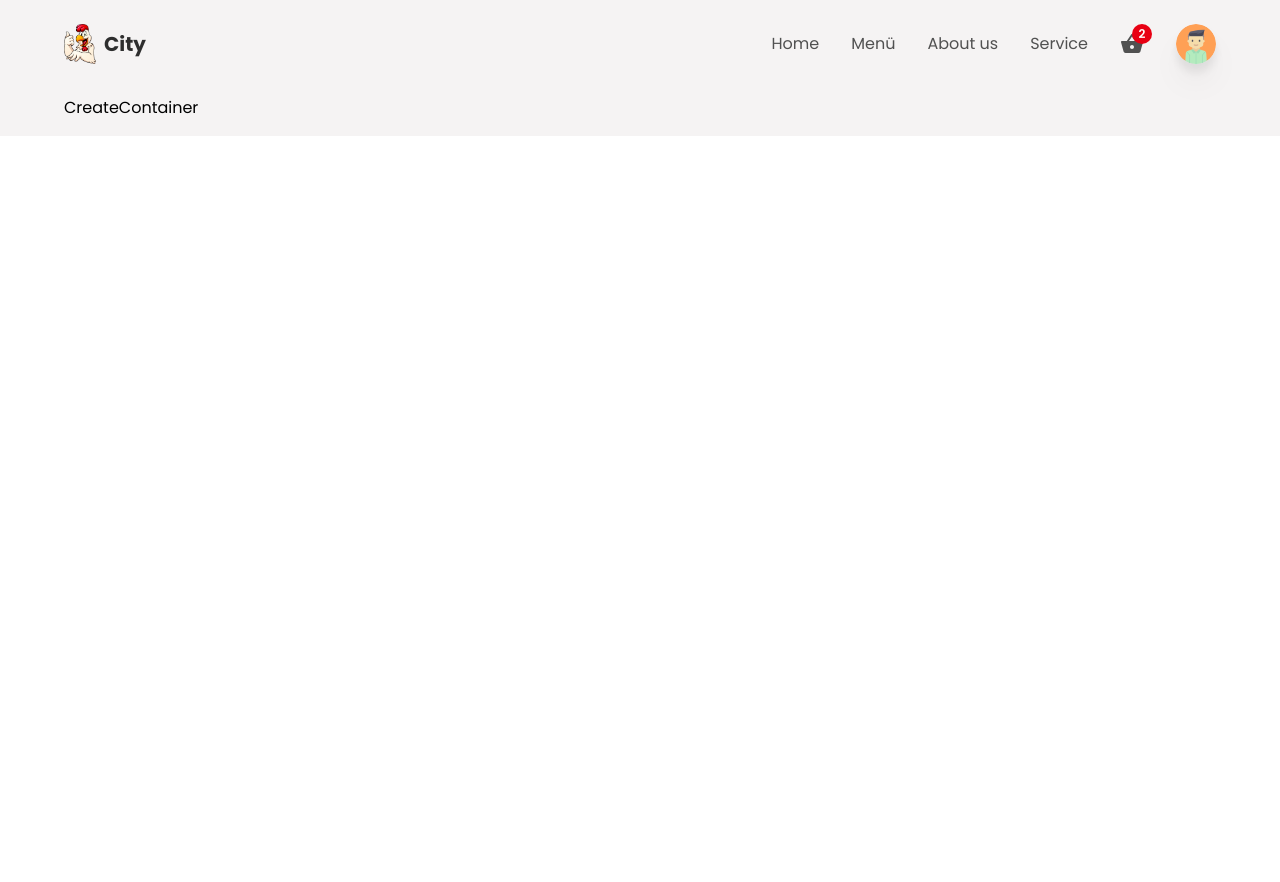
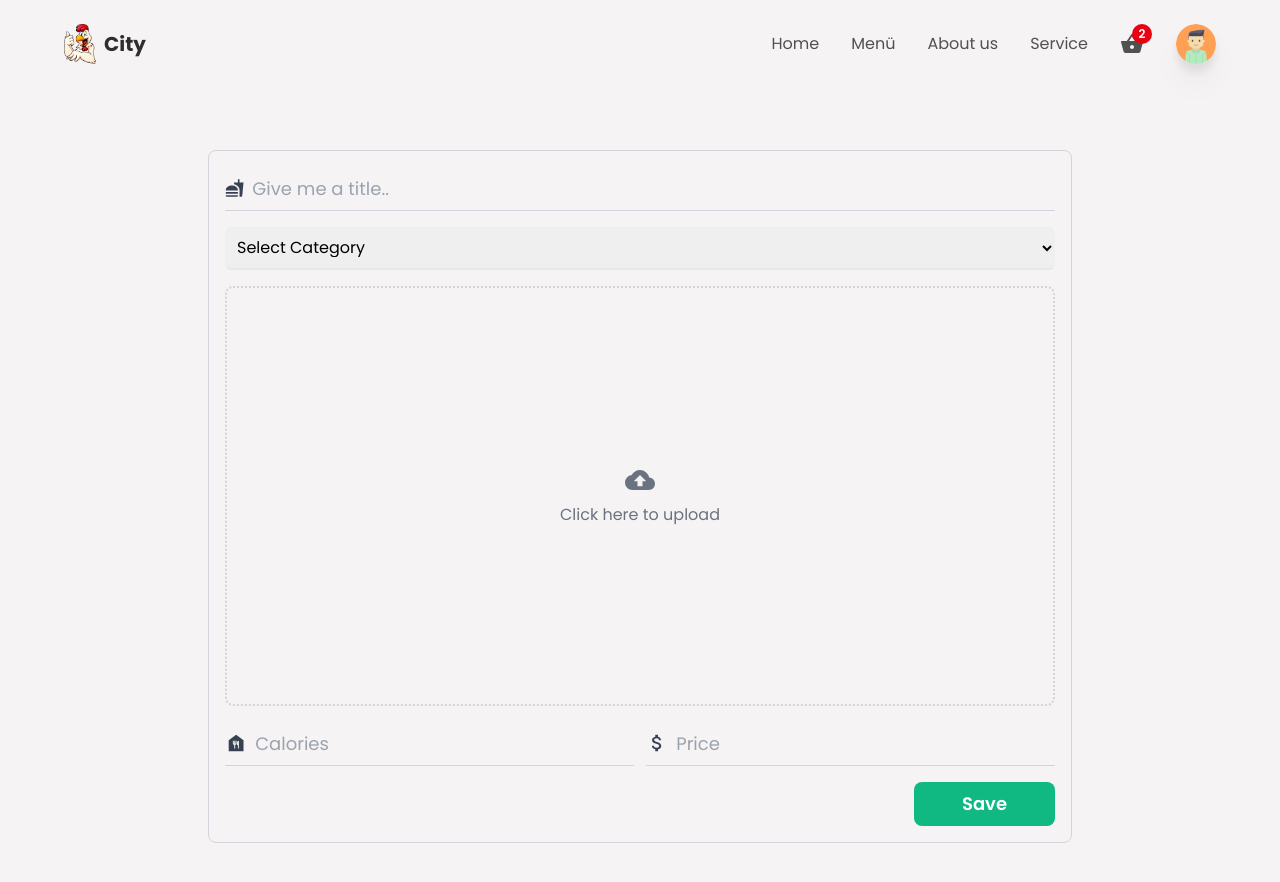
Before and after one commit to murataktas61/restaurantapp, a React (Create React App) app: page /createItem in a window 1280 px wide. Shown: the top 882 px of the page. Before the commit the page ends 800 px from the top, so only its background shows below. Built offline with nearby package versions, Linux system fonts and the light colour scheme.

Commit message:
createItem section update

```diff
--- a/src/components/CreateContainer.jsx
+++ b/src/components/CreateContainer.jsx
@@ -1,9 +1,111 @@
-import React from 'react'
+import React, { useState } from 'react'
+import { motion } from 'framer-motion';
+import {MdAttachMoney, MdCloudUpload, MdDelete, MdFastfood, MdFoodBank} from 'react-icons/md'
+import { categories } from '../utils/data';
+import Loader from './Loader';
 
 const CreateContainer = () => {
+
+  const [title,setTitle]=useState("");
+  const [calories,setCalories]=useState("");
+  const [price,setPrice]=useState("");
+  const [category,setCategory]=useState(null);
+  const [imageAsset,setImageAsset]=useState(null);
+  const [fields,setFields]=useState(false);
+  const [alertStatus , setAlertStatus]=useState("danger");
+  const [msg,setMsg] = useState(null);
+  const [isLoading,setIsLoading]=useState(false);
+
+  const uploadimage =()=>{}
+  const deleteImage =()=>{}
+  const saveDetails =()=>{}
+
+
   return (
-    <div>
-      CreateContainer
+    <div className='w-full min-h-screen flex items-center justify-center'>
+      <div className='w-[80%] md:w-[75%] border border-gray-300 rounded-lg p-4 flex flex-col items-center justify-center gap-4'>
+        {fields && (
+            <motion.p
+            initial={{opacity:0}}
+            animate={{opacity:1}}
+            exit={{opacity:0}}
+            className={`w-full p-2 rounded-lg text-center text-lg font-semibold ${alertStatus === "danger" ? "bg-red-400 text-red-800" : "bg-emerald-400 text-emerald-800"}`}>
+              {msg}
+            </motion.p>
+          )}
+          <div className='w-full py-2 border-b border-gray-300 flex items-center gap-2'>
+            <MdFastfood className='text-xl text-gray-700'/>
+            <input type="text"
+            required
+            value={title}
+            onChange={(e)=>setTitle(e.target.value)}
+            placeholder='Give me a title..'
+            className='w-full h-full text-lg bg-transparent  outline-none border-none placeholder:text-gray-400 text-textColor'
+            />
+          </div>
+          <div className='w-full'>
+            <select onChange={(e)=>setCategory(e.target.value)} className="outline-none w-full text-base border-b-2 border-gray-200 p-2 rounded-md cursor-pointer">
+              <option value="other" className='bg-white'>Select Category</option>
+              {categories && categories.map(item =>(
+                <option key={item.id} className="text-base border-0 outline-none capitalize bg-white text-headingColor"
+                value={item.urlParamName}
+                >
+                  {item.name}
+                </option>
+              ))}
+            </select>
+          </div>
+          <div className='group flex justify-center items-center flex-col border-2 border-dotted border-gray-300 w-full h-225 md:h-420 cursor-pointer rounded-lg'>
+            {isLoading ? ( <Loader/> ) : (<>
+                {!imageAsset ? ( <>
+                <label className='w-full h-full flex flex-col items-center justify-center cursor-pointer'>
+                  <div className='w-full h-full flex flex-col items-center justify-center gap-2'>
+                    <MdCloudUpload className='text-gray-500 text-3xl hover:text-gray-700'/>
+                    <p className='text-gray-500 hover:text-gray-700'>Click here to upload</p>
+                  </div>
+                  <input type="file" name="uploadimage" accept='image/*' onChange={uploadimage} className="w-0 h-0"/>
+                </label>
+                </>
+                ) :(
+                <>
+                <div className='relavite h-full'>
+                  <img src={imageAsset} alt="uploaded image" className='w-full h-full object-cover' />
+                  <button type="button" className='absolute bottom-3 right-3 p-3 rounded-full bg-red-500 text-xl cursor-pointer outline-none hover:shadow-md duration-500 transition-all ease-in-out'
+                  onClick={deleteImage}
+                  ><MdDelete className='text-white'/></button>
+                </div>
+                </>
+                )}
+            </>
+            )}
+          </div>
+          <div className='w-full flex flex-col md:flex-row items-center gap-3'>
+            <div className='w-full py-2 border-b border-gray-300 flex items-center gap-2'>
+              <MdFoodBank className='text-gray-700 text-2xl'/>
+              <input
+              type="text"
+              required
+              value={calories}
+              onChange={(e)=>setCalories(e.target.value)}
+              placeholder='Calories'
+              className='w-full h-full text-lg bg-transparent outline-none border-none placeholder:text-gray-400 text-textColor'/>
+            </div>
+
+            <div className='w-full py-2 border-b border-gray-300 flex items-center gap-2'>
+              <MdAttachMoney className='text-gray-700 text-2xl'/>
+              <input
+              type="text"
+              required
+              value={price}
+              onChange={(e)=>setPrice(e.target.value)}
+              placeholder='Price'
+              className='w-full h-full text-lg bg-transparent outline-none border-none placeholder:text-gray-400 text-textColor'/>
+            </div>
+          </div>
+          <div className='flex items-center w-full'>
+            <button type='button' className='ml-0 md:ml-auto w-full md:w-auto border-none outline-none bg-emerald-500 px-12 py-2 rounded-lg text-lg text-white font-semibold' onClick={saveDetails}>Save</button>
+          </div>
+      </div>
     </div>
   )
 }
--- a/src/components/Header.jsx
+++ b/src/components/Header.jsx
@@ -80,7 +80,9 @@
                             {
                                 user && user.email === "aktasmuratt7@gmail.com" && (
                                     <Link to={'/createItem'}>
-                                        <p className='px-4 py-2 flex item-center gap-3 cursor-pointer hover:bg-slate-100 transition-all duration-100 ease-in-out text-textColor text-base'>New Item <MdAdd className='mt-1'/></p>
+                                        <p className='px-4 py-2 flex item-center gap-3 cursor-pointer hover:bg-slate-100 transition-all duration-100 ease-in-out text-textColor text-base'
+                                        onClick={()=>setIsMenu(false)}
+                                        >New Item <MdAdd className='mt-1'/></p>
                                     </Link>
 
                                 )
@@ -133,10 +135,10 @@
                                 )
                             }
                              <ul className='flex flex-col'>
-                                <li className='text-base text-textColor hover:text-headingColor duration-100 transition-all ease-in-out cursor-pointer hover:bg-slate-100 px-4 py-2'>Home</li>
-                                <li className='text-base text-textColor hover:text-headingColor duration-100 transition-all ease-in-out cursor-pointer hover:bg-slate-100 px-4 py-2'>Menü</li>
-                                <li className='text-base text-textColor hover:text-headingColor duration-100 transition-all ease-in-out cursor-pointer hover:bg-slate-100 px-4 py-2'>About us</li>
-                                <li className='text-base text-textColor hover:text-headingColor duration-100 transition-all ease-in-out cursor-pointer hover:bg-slate-100 px-4 py-2'>Service </li>
+                                <li className='text-base text-textColor hover:text-headingColor duration-100 transition-all ease-in-out cursor-pointer hover:bg-slate-100 px-4 py-2' onClick={()=>setIsMenu(false)}>Home</li>
+                                <li className='text-base text-textColor hover:text-headingColor duration-100 transition-all ease-in-out cursor-pointer hover:bg-slate-100 px-4 py-2' onClick={()=>setIsMenu(false)}>Menü</li>
+                                <li className='text-base text-textColor hover:text-headingColor duration-100 transition-all ease-in-out cursor-pointer hover:bg-slate-100 px-4 py-2' onClick={()=>setIsMenu(false)}>About us</li>
+                                <li className='text-base text-textColor hover:text-headingColor duration-100 transition-all ease-in-out cursor-pointer hover:bg-slate-100 px-4 py-2' onClick={()=>setIsMenu(false)}>Service </li>
                              </ul>
 
                             <p className='m-2 p-2 rounded-md shadow-md flex item-center justify-center bg-gray-200 gap-3 cursor-pointer hover:bg-gray-300 transition-all duration-100 ease-in-out text-textColor text-base'
--- /dev/null
+++ b/src/components/Loader.jsx
@@ -0,0 +1,12 @@
+import React from 'react'
+
+const Loader = () => {
+  return (
+    <svg class="inline mr-2 w-10 h-10 text-gray-200 animate-spin dark:text-gray-600 fill-emerald-500" viewBox="0 0 100 101" fill="none" xmlns="http://www.w3.org/2000/svg">
+        <path d="M100 50.5908C100 78.2051 77.6142 100.591 50 100.591C22.3858 100.591 0 78.2051 0 50.5908C0 22.9766 22.3858 0.59082 50 0.59082C77.6142 0.59082 100 22.9766 100 50.5908ZM9.08144 50.5908C9.08144 73.1895 27.4013 91.5094 50 91.5094C72.5987 91.5094 90.9186 73.1895 90.9186 50.5908C90.9186 27.9921 72.5987 9.67226 50 9.67226C27.4013 9.67226 9.08144 27.9921 9.08144 50.5908Z" fill="currentColor"/>
+        <path d="M93.9676 39.0409C96.393 38.4038 97.8624 35.9116 97.0079 33.5539C95.2932 28.8227 92.871 24.3692 89.8167 20.348C85.8452 15.1192 80.8826 10.7238 75.2124 7.41289C69.5422 4.10194 63.2754 1.94025 56.7698 1.05124C51.7666 0.367541 46.6976 0.446843 41.7345 1.27873C39.2613 1.69328 37.813 4.19778 38.4501 6.62326C39.0873 9.04874 41.5694 10.4717 44.0505 10.1071C47.8511 9.54855 51.7191 9.52689 55.5402 10.0491C60.8642 10.7766 65.9928 12.5457 70.6331 15.2552C75.2735 17.9648 79.3347 21.5619 82.5849 25.841C84.9175 28.9121 86.7997 32.2913 88.1811 35.8758C89.083 38.2158 91.5421 39.6781 93.9676 39.0409Z" fill="currentFill"/>
+    </svg>
+  )
+}
+
+export default Loader
--- a/src/components/index.js
+++ b/src/components/index.js
@@ -2,3 +2,4 @@
 export { default as MainContainer } from './MainContainer';
 export { default as CreateContainer } from './CreateContainer';
 export { default as HomeContainer } from './HomeContainer';
+export { default as Loader } from './Loader';
--- a/src/utils/data.js
+++ b/src/utils/data.js
@@ -33,3 +33,42 @@
         imageSrc:Fi1
     },
 ]
+
+export const categories=[
+    {
+        id:1,
+        name:"Chicken",
+        urlParamName:'chicken',
+    },
+    {
+        id:2,
+        name:"Curry",
+        urlParamName:'curry',
+    },
+    {
+        id:3,
+        name:"Rice",
+        urlParamName:'rice',
+    },
+    {
+        id:4,
+        name:"Fish",
+        urlParamName:'fish',
+    },
+    {
+        id:5,
+        name:"Fruits",
+        urlParamName:'fruits',
+    },
+    {
+        id:6,
+        name:"Icecreams",
+        urlParamName:'icecreams',
+    },
+    {
+        id:7,
+        name:"Soft Drinks",
+        urlParamName:'drinks',
+    },
+
+]
```
